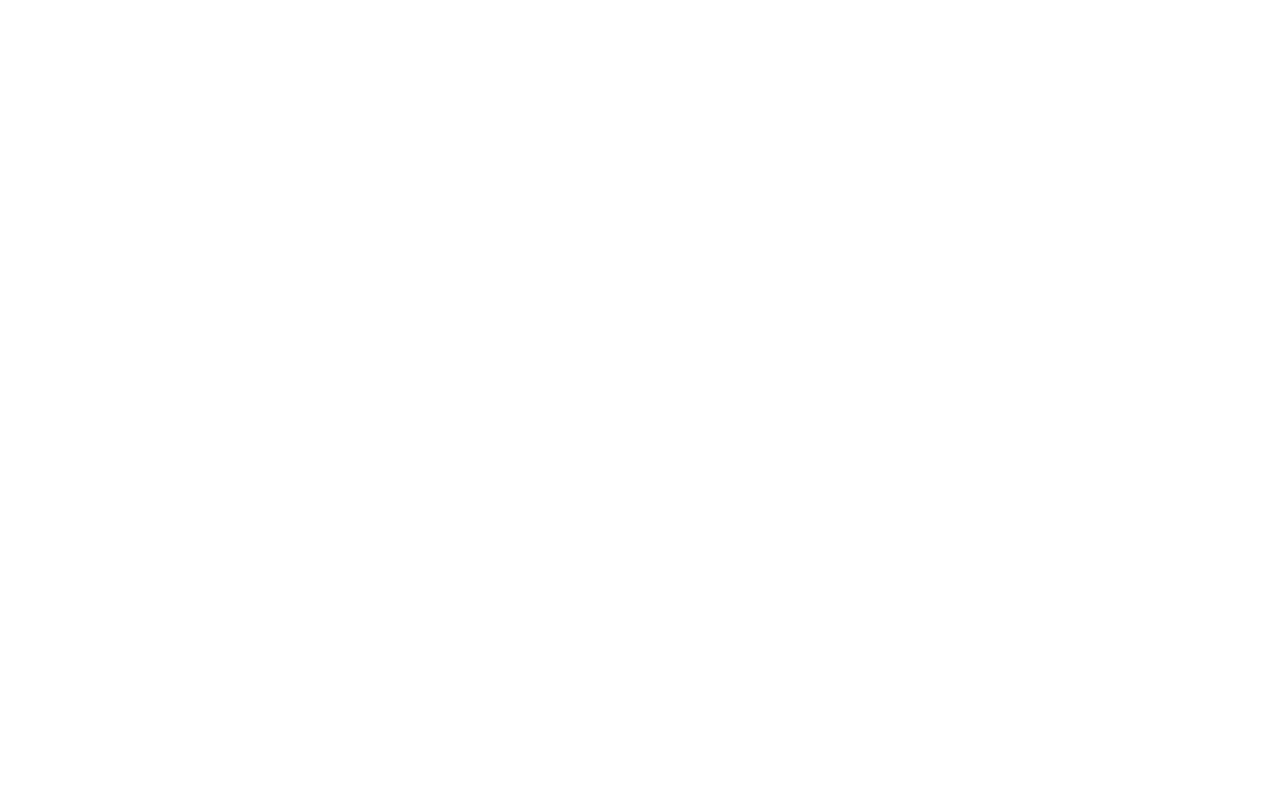
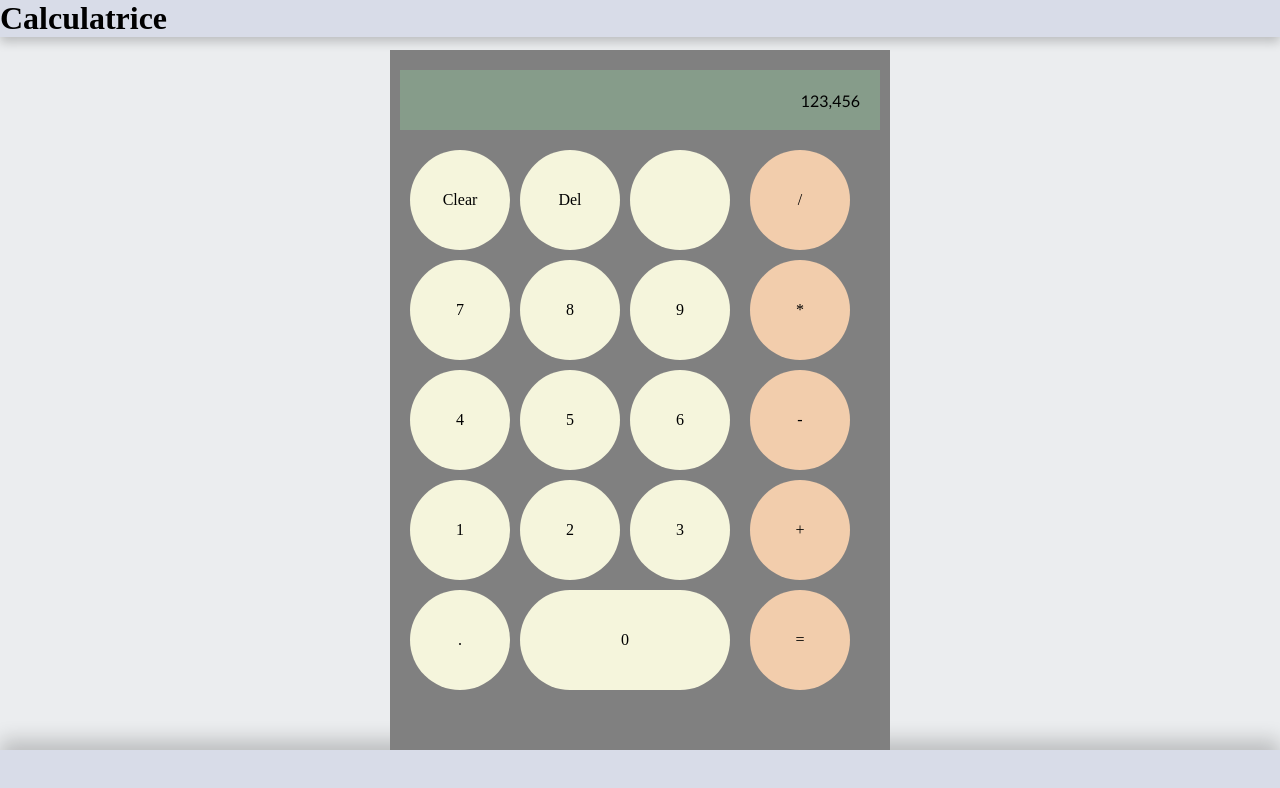
Before and after one commit to Mehourka/Web-Calculator, a plain HTML site: page index.html in a window 1280 px wide. Drawn offline with Linux system fonts and the light colour scheme.

Commit message:
Add elements in html and initial css styling

```diff
--- a/index.html
+++ b/index.html
@@ -5,24 +5,48 @@
     <meta http-equiv="X-UA-Compatible" content="IE=edge">
     <meta name="viewport" content="width=device-width, initial-scale=1.0">
     <title>Calculatrice | The Odin Project</title>
+    <link rel="stylesheet" href="./styles.css">
+    <script src="./javascript.js" defer ></script>
 </head>
 <body>
-    <div class="header"></div>
+    <div class="header">
+        <h1>Calculatrice</h1>
+    </div>
     <div class="center">
         <div class="calculator">
-            <div class="digits">
-                <div id="0"></div>
-                <div id="1"></div>
-                <div id="2"></div>
-                <div id="3"></div>
-                <div id="4"></div>
-                <div id="5"></div>
-                <div id="6"></div>
-                <div id="7"></div>
-                <div id="8"></div>
-                <div id="9"></div>
+            <div class="screen">
+                <div class="displayed">
+                    123,456
+                </div>
             </div>
-            <div class="Operators"></div>
+
+            <div class=buttons>
+                <div class="digits ">
+                    <div class="button" id="dot">.</div>
+                    <div class="button" id="zero">0</div>
+                    <div class="button">1</div>
+                    <div class="button">2</div>
+                    <div class="button">3</div>
+                    <div class="button">4</div>
+                    <div class="button">5</div>
+                    <div class="button">6</div>
+                    <div class="button">7</div>
+                    <div class="button">8</div>
+                    <div class="button">9</div>
+                    <div class="button">Clear</div>
+                    <div class="button">Del</div>
+                    <div class="button"></div>
+
+
+                </div>
+                <div class="operators">
+                    <div class="button" id="divide">/</div>
+                    <div class="button" id="multiply">*</div>
+                    <div class="button" id="minus">-</div>
+                    <div class="button" id="plus">+</div>
+                    <div class="button" id="equals">=</div>
+                </div>
+            </div>
 
 
         </div>
--- a/javascript.js
+++ b/javascript.js
@@ -0,0 +1,38 @@
+function add(a,b){
+    return a+b;
+}
+
+function subtract(a,b){
+    return a-b;
+}
+
+function multiply(a,b){
+    return a*b;
+}
+
+function divide(a,b){
+    return a/b;
+}
+
+function operation(a,b,operator){
+    // In : a, b - numbers
+    //      operator - a string of on of these symbols (+ , - , / , *)
+    // Out : returns a Number
+    switch(operator){
+        case "+":
+            return add(a,b);
+            break;
+
+        case "-":
+            return subtract(a,b);
+                break;
+
+        case "/":
+            return divide(a,b);
+            break;
+
+        case "*":
+            return multiply(a,b);
+            break;
+    }
+}
--- a/styles.css
+++ b/styles.css
@@ -0,0 +1,114 @@
+html{
+    height: 100% ;
+}
+body{
+    background:#ebedef;
+    margin:0;
+    padding: 0;
+    min-height: 100%;
+    display: flex;
+    flex-direction: column;
+    position:relative;
+
+
+}
+
+.header{
+    /* width: 100vw; */
+    background-color: rgb(216, 220, 232);
+    box-shadow: 0px 5px 10px rgb(0, 0, 0,0.2);
+}
+.header h1{
+    margin: 0;
+
+}
+
+.calculator{
+    height: 700px;
+    width: 500px;
+    background-color: grey;
+    position:absolute;
+    inset: 0;
+    margin: auto;
+    display: flex;
+    flex-direction: column;
+}
+
+
+
+.screen{
+    background-color: rgb(134, 156, 138);
+    margin: 20px 10px;
+    padding: 5px 20px;
+    height: 50px;
+    display: flex;
+    align-items: center;
+    justify-content: flex-end;
+    font-family: 'Trebuchet MS', 'Lucida Sans Unicode', 'Lucida Grande', 'Lucida Sans', Arial, sans-serif;
+
+}
+
+.buttons{
+    display: flex;
+    justify-content:flex-start ;
+}
+
+.buttons div div {
+    height: 100px;
+    width: 100px;
+    border-radius: 50%;
+    display: flex;
+    align-items: center;
+    justify-content: center;
+
+}
+
+.digits {
+    margin-top: auto;
+    display: flex;
+    flex-wrap: wrap-reverse;
+    width: 320px;
+    gap: 10px;
+    margin: 20px;
+    margin-top: auto ;
+}
+
+.digits div{
+
+    background-color: beige;
+}
+
+.digits :hover{
+    background-color: rgb(208, 208, 185);
+}
+
+.operators{
+    display: flex;
+    flex-direction: column;
+    gap:10px;
+    margin-bottom: 20px;
+}
+
+.operators div{
+    background-color: rgb(242, 205, 172);
+}
+
+.operators :hover{
+    background-color: rgb(186, 146, 112);
+}
+
+
+
+#zero{
+    width: 210px;
+    border-radius: 50px ;
+
+}
+
+
+.footer{
+    margin-top: auto;
+    height: 50px;
+    background-color: rgb(216, 220, 232);
+    box-shadow: 0px -10px 20px rgb(0, 0, 0,0.2);
+}
```
